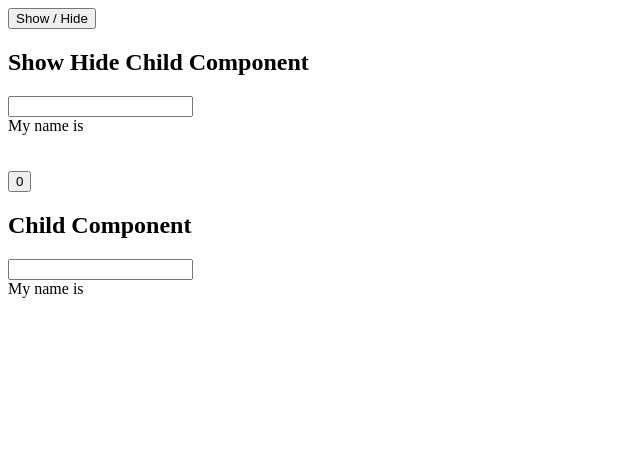
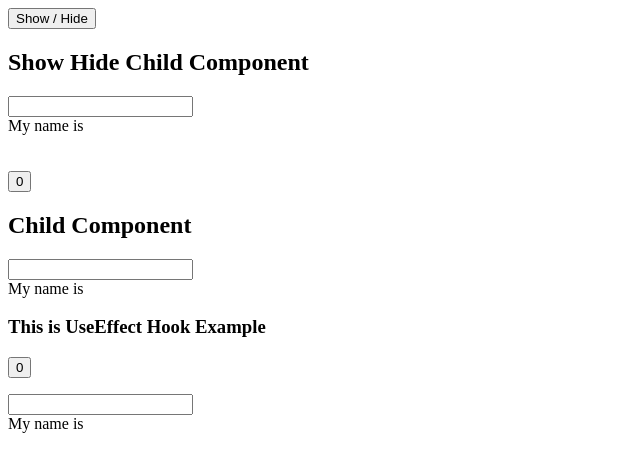
Before and after one commit to iqbal-arif/SimplifiedReactJS, a React (Vite) app in the folder demo/vite-project/Component Lifecyle/lifecycle/: page / in a window 1280 px wide. Shown: the top 472 px of the page, without its empty margins (0-640 px from the left). Built offline with nearby package versions, Linux system fonts and the light colour scheme.

Commit message:
modified:   demo/vite-project/Component Lifecyle/lifecycle/src/App.jsx new file:   demo/vite-project/Component Lifecyle/lifecycle/src/UseEffectHook.jsx

```diff
--- a/demo/vite-project/Component Lifecyle/lifecycle/src/App.jsx
+++ b/demo/vite-project/Component Lifecyle/lifecycle/src/App.jsx
@@ -1,6 +1,7 @@
 import { useState } from "react";
 import Child from "./Child";
 import ShowHide from "./ShowHide";
+import UseEffectHook from "./UseEffectHook";
 function App() {
   const [count, setCount] = useState(0);
   const [isShown, setIsShown] = useState(true);
@@ -26,6 +27,7 @@ function App() {
         {count}
       </button>
       <Child />
+      <UseEffectHook />
     </>
   );
 }
--- /dev/null
+++ b/demo/vite-project/Component Lifecyle/lifecycle/src/UseEffectHook.jsx
@@ -0,0 +1,25 @@
+import { useState, useEffect } from "react";
+
+export default function UseEffectHook() {
+  const [name, setName] = useState("");
+  const [age, setAge] = useState(0);
+
+  useEffect(() => {
+    console.log("Name or Age changed", { name, age });
+  }, [name, age]);
+
+  return (
+    <>
+      <h3>This is UseEffect Hook Example</h3>
+      <button
+        style={{ display: "block", marginBottom: "1rem" }}
+        onClick={() => setAge((c) => c + 1)}
+      >
+        {age}
+      </button>
+      <input value={name} onChange={(e) => setName(e.target.value)} />
+      <br />
+      My name is {name}
+    </>
+  );
+}
```
